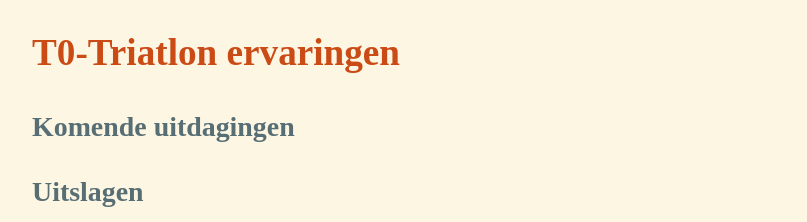
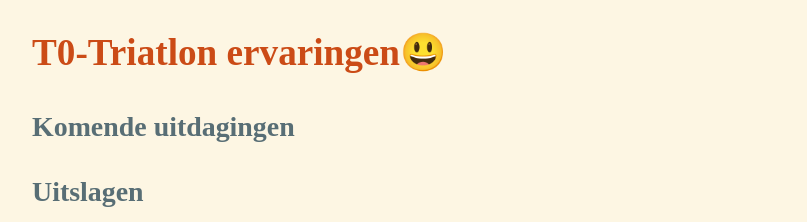
Before and after one commit to PeterDeKeer/PeterDeKeer.github.io, a Jekyll site: the page built from index.md, in a window 1280 px wide and 900 px high. Shown: the top 222 px of the window, without its empty margins (236-1043 px from the left). Built offline with Jekyll 4.4.1, drawn with Linux system fonts in a browser that asks for light colours.

Commit message:
Update default.html

```diff
--- a/_layouts/default.html
+++ b/_layouts/default.html
@@ -23,7 +23,7 @@
 </head>
 <body>
   <header>
-    <h1>{{ page.title }}</h1>
+    <h1>{{ page.title }}😃</h1>
   </header>
   <div role="main">
   {{ content }}
```
